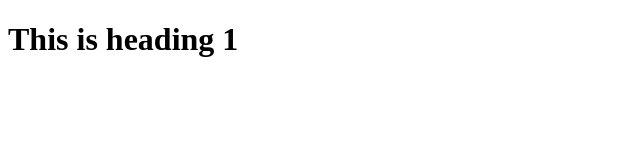
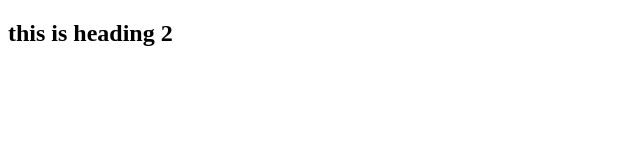
Before and after one commit to TayyabJan/cit2022, a plain HTML site: page index.html in a window 1280 px wide. Shown: the whole page, without its empty margins (0-640 px from the left). Drawn offline with Linux system fonts and the light colour scheme.

Commit message:
index changed

```diff
--- a/index.html
+++ b/index.html
@@ -7,6 +7,7 @@
     <title>Document</title>
 </head>
 <body>
-    <h1>This is heading 1 </h1>
+
+    <h2> this is heading 2</h2>
 </body>
 </html>
```
